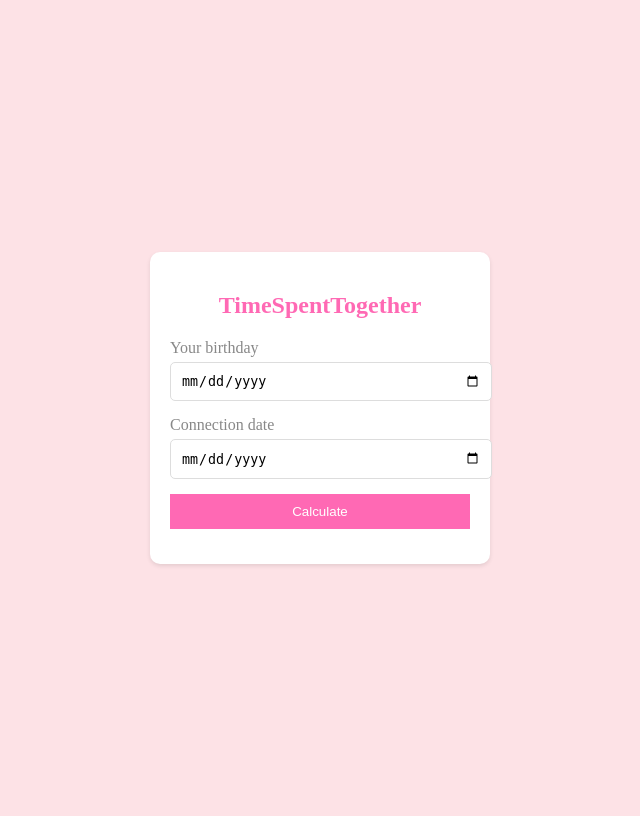
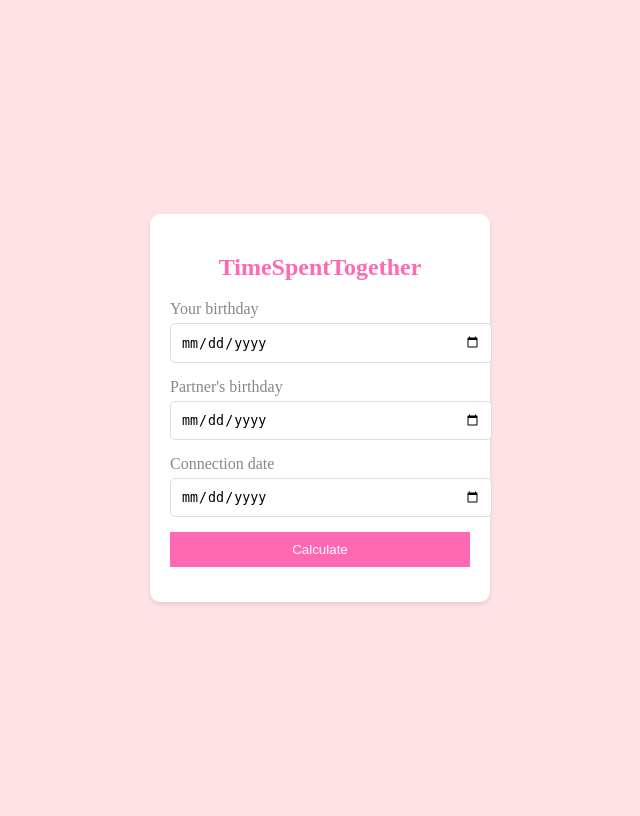
Before and after one commit to Aditya-Sinha0/TimeSpentTogether, a Flask app: page / in a window 1280 px wide. Shown: the whole page, without its empty margins (320-960 px from the left). Run offline with Flask 3, Linux system fonts and the light colour scheme.

Commit message:
Add partner information

```diff
--- a/main.py
+++ b/main.py
@@ -11,12 +11,17 @@ def home():
 @app.route('/calculate', methods=['POST'])
 def calculate():
     # Logic to handle the calculation
-    birthday = request.form.get('birthday')
+    user_birthday = request.form.get('user_birthday')
+    partner_birthday = request.form.get('partner_birthday')
     connection_date = request.form.get('connection_date')
-    print(birthday)
-    return str(get_more_time_together_date(birthday, connection_date))
+    user_more_time_together_date = get_more_time_together_date(user_birthday, connection_date)
+    partner_more_time_together_date = get_more_time_together_date(partner_birthday, connection_date)
+
+    return "When you will have spent more time with your partner than without: " + str(
+        user_more_time_together_date) + ". When your partner will have spent more time with you than without: " + str(
+        partner_more_time_together_date)
 
 
 if __name__ == '__main__':
-    #print(get_more_time_together_date(datetime(2002,8,24), datetime(2007,1,31)))
+    #print(get_more_time_together_date(datetime(2002,8,24), datetime(2007,1,30)))
     app.run(debug=True)
--- a/templates/input_page.html
+++ b/templates/input_page.html
@@ -61,7 +61,11 @@
             <form method="POST" action="{{ url_for('calculate') }}">
                 <div class="form-group">
                     <label for="birthday">Your birthday</label>
-                    <input type="date" id="birthday" name="birthday" required>
+                    <input type="date" id="user_birthday" name="user_birthday" required>
+                </div>
+                <div class="form-group">
+                    <label for="partner_birthday">Partner's birthday</label>
+                    <input type="date" id="partner_birthday" name="partner_birthday" required>
                 </div>
                 <div class="form-group">
                     <label for="connection_date">Connection date</label>
```
